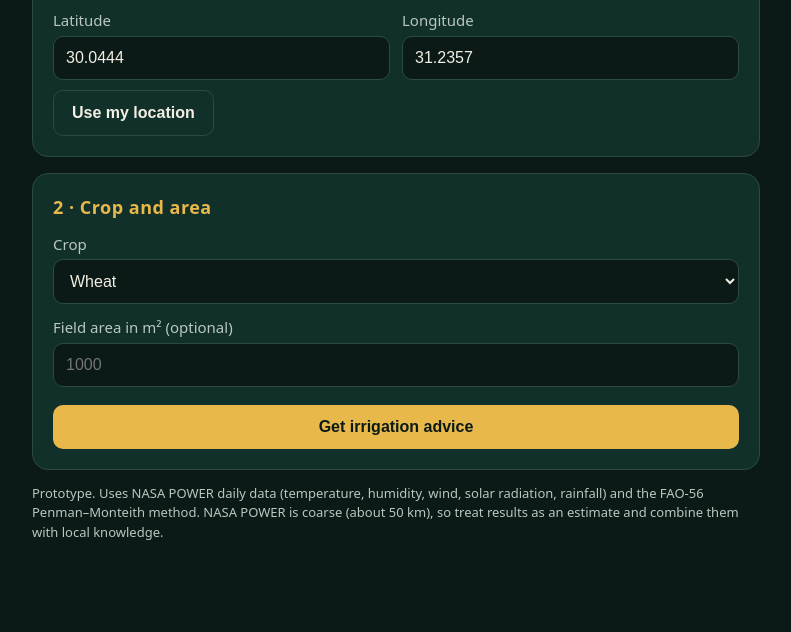
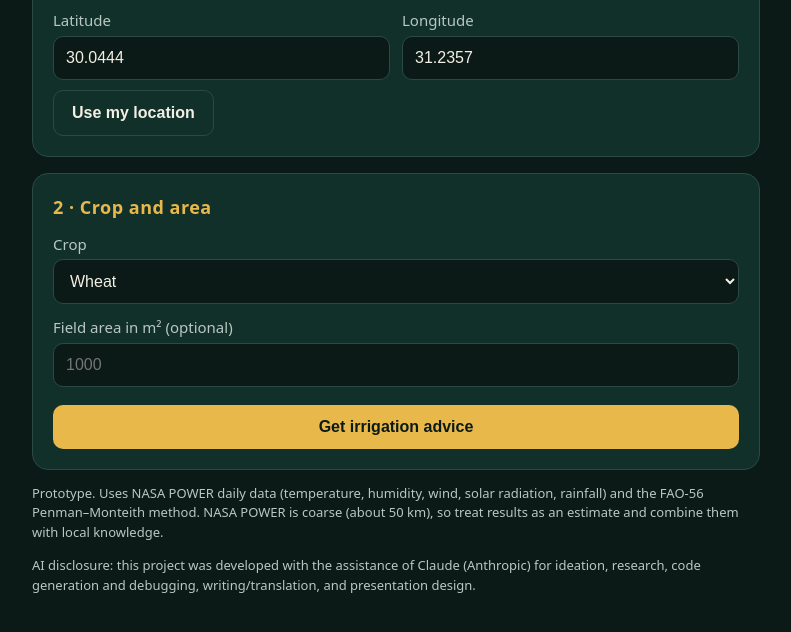
Before and after one commit to maryhussien026-cmd/Saqya, a plain HTML site: page index.html in a window 1280 px wide. Shown: the part 532-1164 px from the top of the page, without its empty margins (244-1035 px from the left). Before the commit the page ends 1135 px from the top, so only its background shows below. Drawn offline with nearby package versions, Linux system fonts and the light colour scheme.

Commit message:
Add files via upload

```diff
--- a/index.html
+++ b/index.html
@@ -3,6 +3,8 @@
 <head>
 <meta charset="utf-8">
 <meta name="viewport" content="width=device-width, initial-scale=1">
+<meta name="generator" content="Code written with AI assistance (Claude, Anthropic)">
+<!-- AI disclosure: this code was generated with the assistance of Claude (Anthropic) and reviewed by the project author. -->
 <title>Saqya – Smart Irrigation from Space</title>
 <link rel="stylesheet" href="https://unpkg.com/leaflet@1.9.4/dist/leaflet.css">
 <style>
@@ -75,6 +77,7 @@
   </section>
 
   <p class="small" data-i18n="about"></p>
+  <p class="small" data-i18n="ai"></p>
 </main>
 
 <script src="https://unpkg.com/leaflet@1.9.4/dist/leaflet.js"></script>
@@ -98,6 +101,7 @@ const I18N = {
     perDay: "mm/day", mm: "mm",
     date: "Date", tmax: "Max °C", tmin: "Min °C", rainCol: "Rain mm", et0Col: "ET₀ mm",
     about: "Prototype. Uses NASA POWER daily data (temperature, humidity, wind, solar radiation, rainfall) and the FAO-56 Penman–Monteith method. NASA POWER is coarse (about 50 km), so treat results as an estimate and combine them with local knowledge.",
+    ai: "AI disclosure: this project was developed with the assistance of Claude (Anthropic) for ideation, research, code generation and debugging, writing/translation, and presentation design.",
     lang: "العربية"
   },
   ar: {
@@ -117,6 +121,7 @@ const I18N = {
     perDay: "مم/يوم", mm: "مم",
     date: "التاريخ", tmax: "العظمى °م", tmin: "الصغرى °م", rainCol: "مطر مم", et0Col: "ET₀ مم",
     about: "نسخة تجريبية. تستخدم بيانات NASA POWER اليومية (الحرارة والرطوبة والرياح والإشعاع الشمسي والأمطار) وطريقة FAO-56 بنمان–مونتيث. دقة بيانات NASA POWER منخفضة (حوالي 50 كم)، فاعتبري النتيجة تقديراً واجمعيها مع معرفتك المحلية بالأرض.",
+    ai: "الإفصاح عن الذكاء الاصطناعي: تم تطوير هذا المشروع بمساعدة Claude (من Anthropic) في توليد الأفكار والبحث وكتابة الكود وتصحيحه والكتابة والترجمة وتصميم العرض التقديمي.",
     lang: "English"
   }
 };
```
